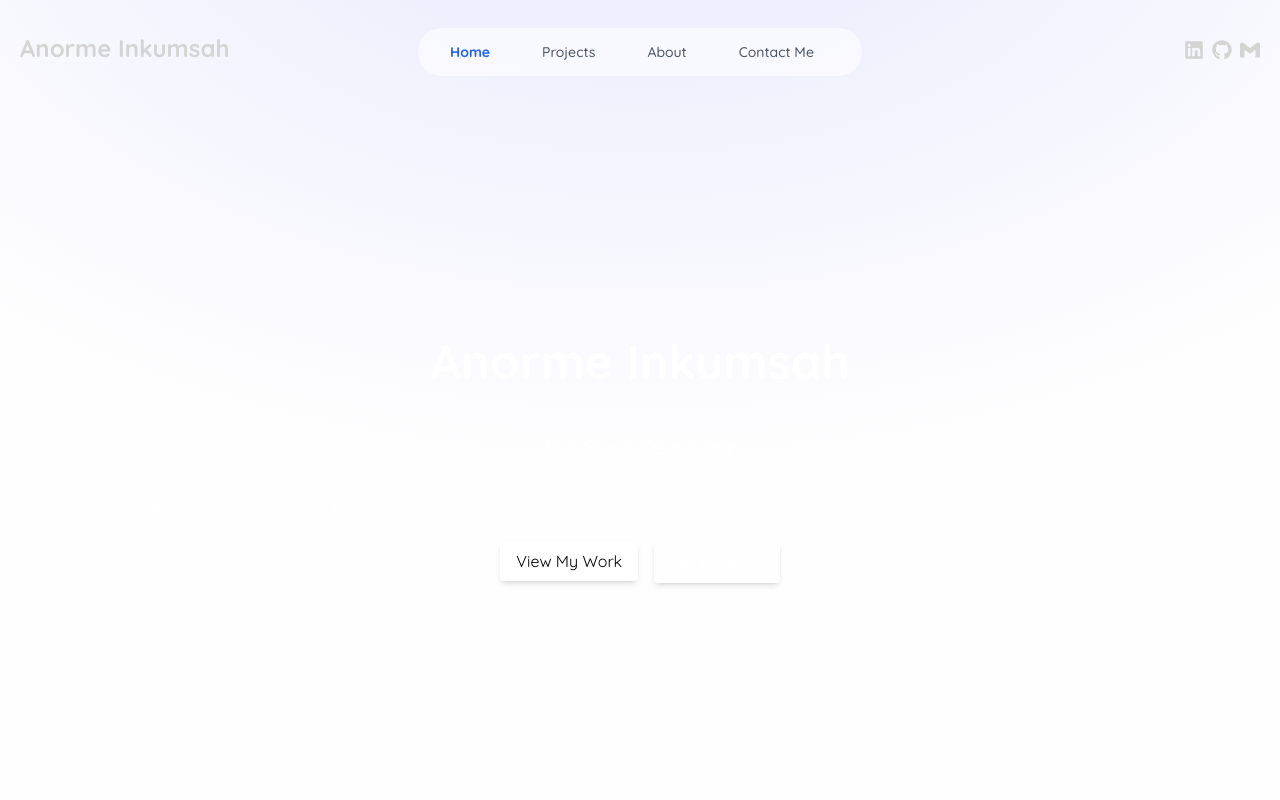
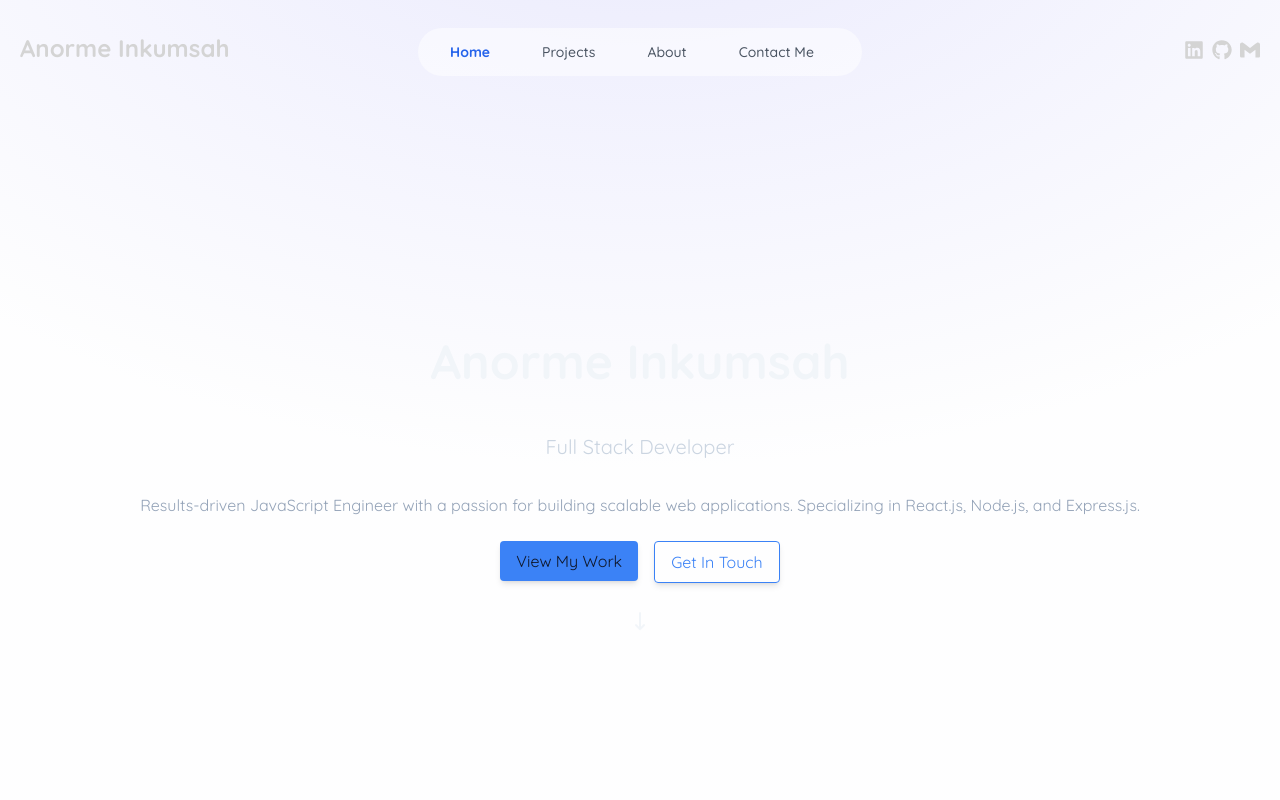
Before and after one commit to Anorme/zerofolio, a React (Vite) app: page / in a window 1280 px wide. Shown: the top 800 px of the page. Built offline with nearby package versions, Linux system fonts and the light colour scheme.

Commit message:
style(Hero): update text colors and button styles for improved theme consistency

```diff
--- a/src/components/Hero.jsx
+++ b/src/components/Hero.jsx
@@ -2,10 +2,10 @@ import { Link } from "react-scroll";
 
 const HeroSection = () => {
   return (
-    <div className="flex flex-col items-center justify-center h-screen text-white text-center p-0">
+    <div className="flex flex-col items-center justify-center h-screen text-text text-center p-0">
       <h1 className="text-5xl font-bold mb-12">Anorme Inkumsah</h1>
-      <h2 className="text-xl mb-8 ">Full Stack Developer</h2>
-      <p className="mb-6">
+      <h2 className="text-xl mb-8 text-text-secondary">Full Stack Developer</h2>
+      <p className="mb-6 text-text-muted">
       Results-driven JavaScript Engineer with a passion for building scalable web applications.
         Specializing in React.js, Node.js, and Express.js.
       </p>
@@ -16,7 +16,7 @@ const HeroSection = () => {
           duration={500}
         >
           <button
-            className="bg-white text-black py-2 px-4 rounded shadow-md transition duration-300 hover:bg-gray-300"
+            className="bg-primary text-bg py-2 px-4 rounded shadow-md transition duration-300 hover:bg-primary-hover"
           >
             View My Work
           </button>
@@ -27,7 +27,7 @@ const HeroSection = () => {
           duration={500}
         >
           <button
-            className="border border-white text-white py-2 px-4 rounded shadow-md transition duration-300 hover:bg-white hover:text-black"
+            className="border border-primary text-primary py-2 px-4 rounded shadow-md transition duration-300 hover:bg-primary hover:text-bg"
           >
             Get In Touch
           </button>
@@ -37,7 +37,7 @@ const HeroSection = () => {
       <div className="mt-8">
         <svg
           xmlns="http://www.w3.org/2000/svg"
-          className="h-6 w-6 mx-auto animate-bounce text-white"
+          className="h-6 w-6 mx-auto animate-bounce text-text"
           fill="none"
           viewBox="0 0 24 24"
           strokeWidth={2}
```
